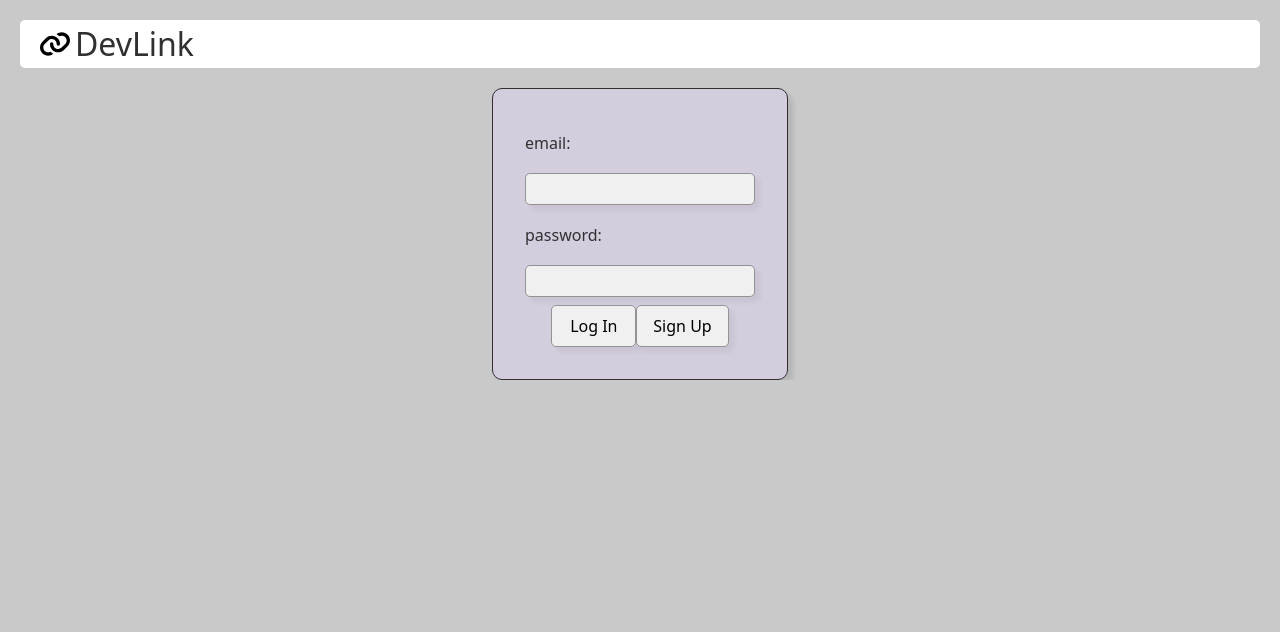
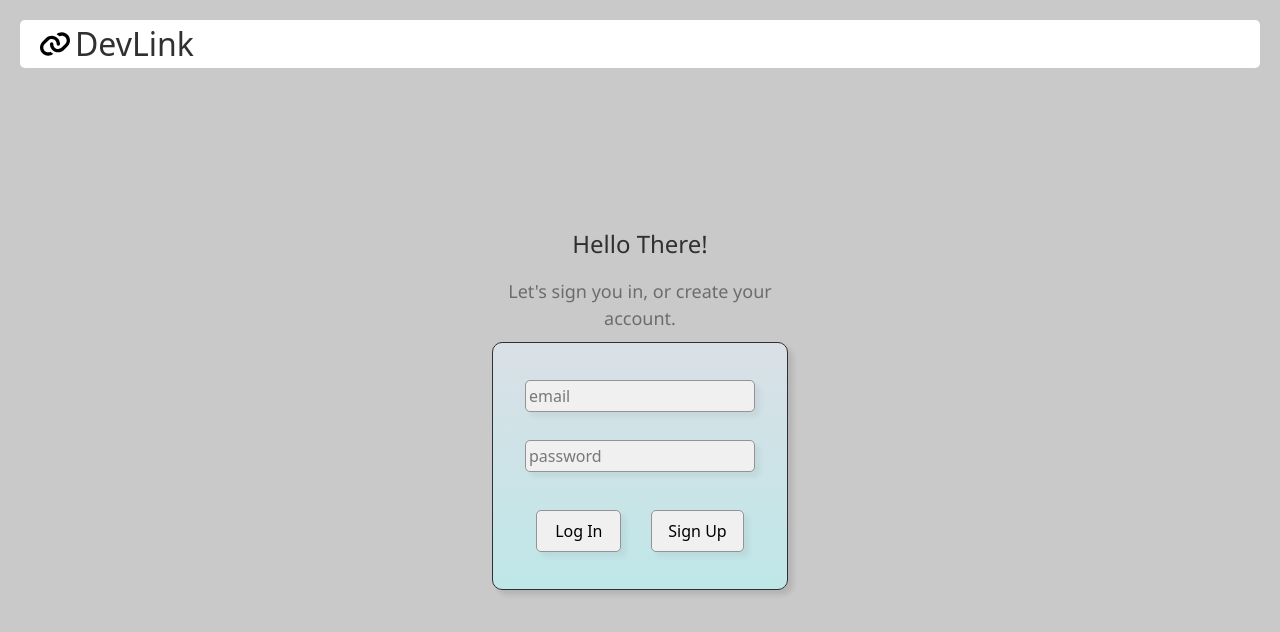
Before and after one commit to magdalenamgero/link-share-supabase-app, a Next.js app: page /login in a window 1280 px wide. Shown: the top 632 px of the page. Built offline with nearby package versions, Linux system fonts and the light colour scheme.

Commit message:
extra styling to login form

```diff
--- a/src/app/globals.css
+++ b/src/app/globals.css
@@ -15,6 +15,7 @@
   --logo-text: #313030;
   --highlight-purple: #b897d5;
   --gap: 200px;
+  --font: "Segoe UI", tahoma, geneva, verdana, sans-serif;
 }
 
 html,
--- a/src/app/login/page.module.scss
+++ b/src/app/login/page.module.scss
@@ -1,14 +1,14 @@
-.form-container {
+.formContainer {
   display: flex;
   justify-content: center;
   align-items: center;
-  height: 80dvh;
+  height: 80vh;
+  flex-direction: column;
 }
 
 .form {
   display: flex;
   flex-direction: column;
-  width: fit-content;
   margin: 0 auto;
   justify-content: center;
   align-items: center;
@@ -16,22 +16,38 @@
   border: 0.8px solid var(--logo-text);
   border-radius: 10px;
   padding: 2rem;
-  background-color: #d4cdde;
   box-shadow: 5px 5px 5px rgb(0 0 0 / 10%);
-  height: fit-content;
+  background-image: linear-gradient(-225deg, #d4cdde 0%, #ffe6fa 100%);
+  background-image: linear-gradient(to top, #a8edea 0%, #fed6e3 100%);
+  background-attachment: fixed;
+  background-repeat: no-repeat;
 }
 
-.label {
-  display: flex;
-  margin: 10px 0;
-  font-weight: italic;
-  font-size: 1rem;
+.h1 {
+  margin-bottom: 1rem;
+  font-family: var(--font);
+  font-size: x-large;
+  font-weight: 500;
+  width: 300px;
+  align-self: center;
+  text-align: center;
   color: var(--logo-text);
-  align-items: flex-start;
-  width: 100%;
+}
+
+.h2 {
+  margin-bottom: 10px;
+  font-family: var(--font);
+  font-size: large;
+  font-weight: 500;
+  width: 300px;
+  align-self: center;
+  text-align: center;
+  color: var(--logo-text);
+  opacity: 0.6;
 }
 
 .input {
+  margin: 5px 0 15px;
   flex: 1;
   border: 1px solid #949292;
   border-radius: 5px;
@@ -43,12 +59,11 @@
   background-color: #f0f0f0;
 }
 
-.button-container {
+.buttonContainer {
   display: flex;
   justify-content: center;
-  align-items: center;
-  margin-top: 30px;
-  gap: 1rem;
+  gap: 10px;
+  margin-top: 10px;
 }
 
 .button {
@@ -61,6 +76,7 @@
   box-shadow: 5px 5px 5px rgb(0 0 0 / 5%);
   min-width: 85px;
   font-size: medium;
+  margin: 5px 10px;
 }
 
 .button:hover {
--- a/src/app/login/page.tsx
+++ b/src/app/login/page.tsx
@@ -7,25 +7,25 @@ export default function LoginPage() {
     <>
       <Navbar title="DevLink" />
       <section className={styles.formContainer}>
+        <h1 className={styles.h1}>Hello There!</h1>
+        <h2 className={styles.h2}>
+          Let&apos;s sign you in, or create your account.
+        </h2>
         <form className={styles.form}>
-          <label className={styles.label} htmlFor="email">
-            email:
-          </label>
           <input
             className={styles.input}
             id="email"
             name="email"
             type="email"
+            placeholder="email"
             required
           />
-          <label className={styles.label} htmlFor="password">
-            password:
-          </label>
           <input
             className={styles.input}
             id="password"
             name="password"
             type="password"
+            placeholder="password"
             required
           />
           <div className={styles.buttonContainer}>
--- a/stylelint.config.mjs
+++ b/stylelint.config.mjs
@@ -1,6 +1,9 @@
 /** @type {import('stylelint').Config} */
 const stylelintConfig = {
   extends: ["stylelint-config-standard-scss"],
+  rules: {
+    "selector-class-pattern": null, // This removes the kebab-case requirement
+  },
 };
 
 export default stylelintConfig;
```
